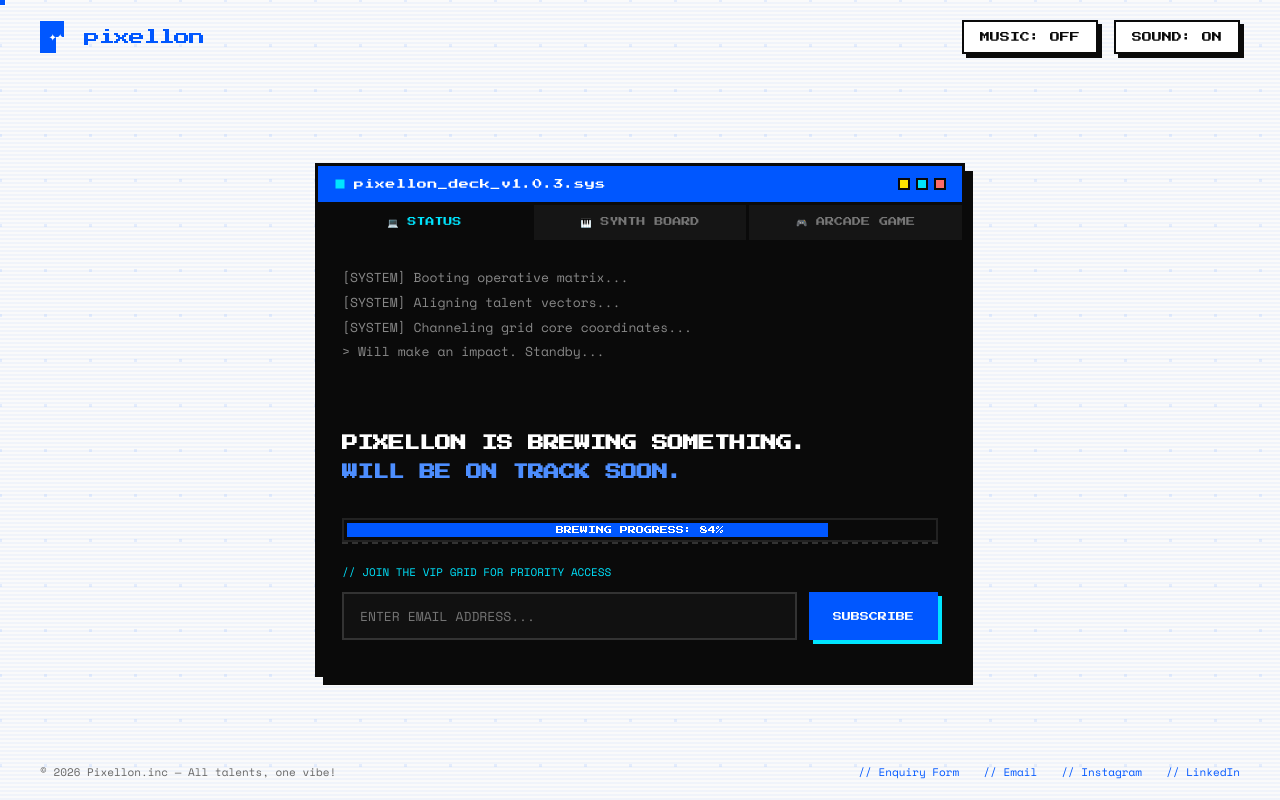
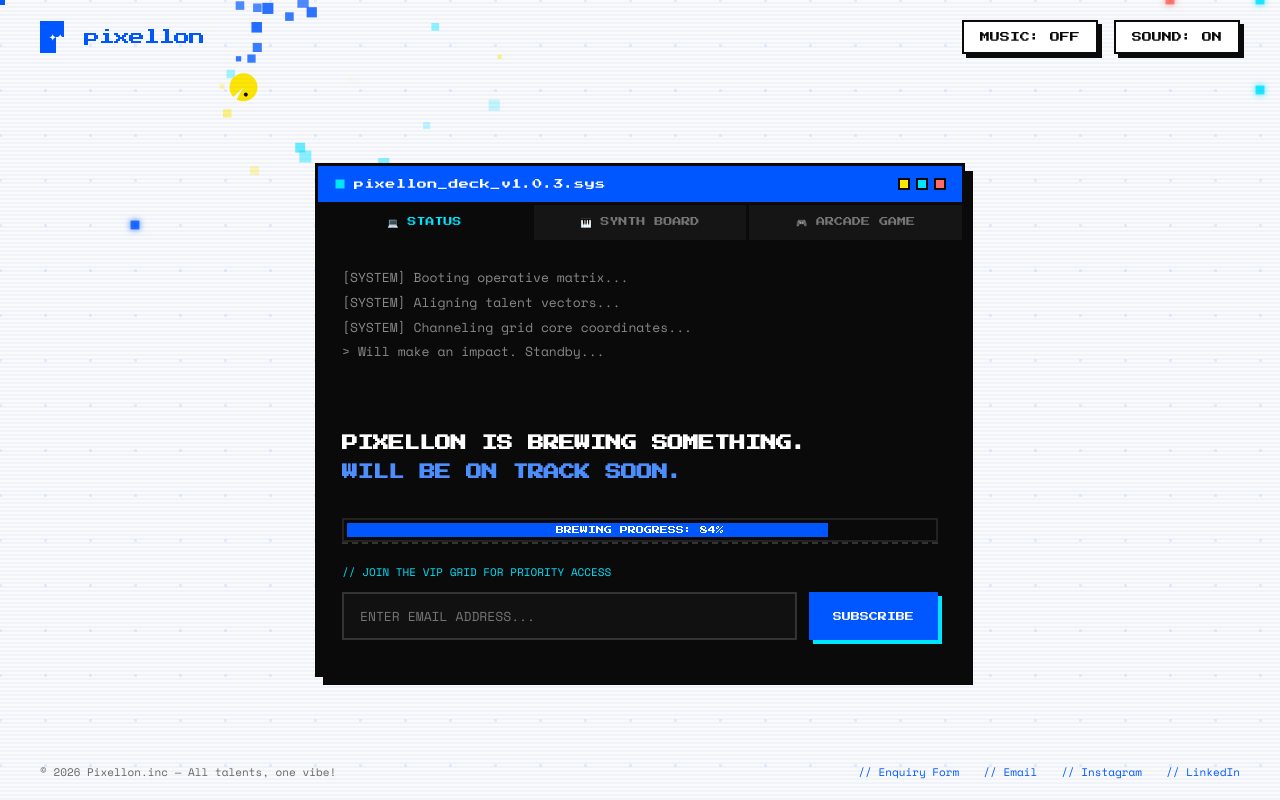
Before and after one commit to ayushraj16/pixellon.in, a plain HTML site: page index.html in a window 1280 px wide. Drawn offline with nearby package versions, Linux system fonts and the light colour scheme.

Commit message:
new update - ui change -interactive game added

```diff
--- a/index.html
+++ b/index.html
@@ -1110,6 +1110,122 @@
       }
     }
 
+    // -------------------------------------------------------------------------
+    // PIXEL EATER & BOXES (BACKGROUND INTERACTION)
+    // -------------------------------------------------------------------------
+    const pixelBoxes = [];
+    const maxPixelBoxes = 6;
+
+    function spawnPixelBox() {
+      if (points.length === 0) return;
+      const p = points[Math.floor(Math.random() * points.length)];
+      const colors = ['#0057FF', '#00E5FF', '#FFE600', '#FF3B30'];
+      pixelBoxes.push({
+        x: p.ox,
+        y: p.oy,
+        size: 8,
+        color: colors[Math.floor(Math.random() * colors.length)],
+        alpha: 0,
+        scale: 0
+      });
+    }
+
+    class PixelEater {
+      constructor() {
+        this.x = window.innerWidth / 2;
+        this.y = window.innerHeight / 2;
+        this.speed = 3.5;
+        this.size = 14;
+        this.angle = 0;
+        this.mouthAngle = 0;
+        this.mouthSpeed = 0.15;
+        this.mouthMax = 0.4;
+        this.mouthDir = 1;
+        this.currentTarget = null;
+      }
+
+      update() {
+        if (!this.currentTarget || !pixelBoxes.includes(this.currentTarget)) {
+          this.currentTarget = null;
+          let minDistance = Infinity;
+          pixelBoxes.forEach(box => {
+            const dist = Math.hypot(box.x - this.x, box.y - this.y);
+            if (dist < minDistance) {
+              minDistance = dist;
+              this.currentTarget = box;
+            }
+          });
+        }
+
+        if (this.currentTarget) {
+          const target = this.currentTarget;
+          const dx = target.x - this.x;
+          const dy = target.y - this.y;
+          const dist = Math.hypot(dx, dy);
+
+          if (dist > 6) {
+            this.x += (dx / dist) * this.speed;
+            this.y += (dy / dist) * this.speed;
+            this.angle = Math.atan2(dy, dx);
+
+            this.mouthAngle += this.mouthSpeed * this.mouthDir;
+            if (this.mouthAngle >= this.mouthMax || this.mouthAngle <= 0) {
+              this.mouthDir *= -1;
+            }
+          } else {
+            // Eat!
+            spawnExplosion(target.x, target.y, 15, target.color);
+            const index = pixelBoxes.indexOf(target);
+            if (index > -1) {
+              pixelBoxes.splice(index, 1);
+            }
+            this.currentTarget = null;
+            spawnPixelBox();
+          }
+        } else {
+          this.x += Math.cos(this.angle) * (this.speed * 0.5);
+          this.y += Math.sin(this.angle) * (this.speed * 0.5);
+          if (Math.random() < 0.02) {
+            this.angle += (Math.random() - 0.5) * Math.PI;
+          }
+          this.x = Math.max(20, Math.min(window.innerWidth - 20, this.x));
+          this.y = Math.max(20, Math.min(window.innerHeight - 20, this.y));
+        }
+      }
+
+      draw() {
+        ctx.save();
+        ctx.translate(this.x, this.y);
+        ctx.rotate(this.angle);
+
+        // Pac-Man body
+        ctx.fillStyle = '#FFE600';
+        ctx.beginPath();
+        ctx.arc(0, 0, this.size, this.mouthAngle, Math.PI * 2 - this.mouthAngle);
+        ctx.lineTo(0, 0);
+        ctx.closePath();
+        ctx.fill();
+
+        // Eye
+        ctx.fillStyle = '#0A0A0A';
+        ctx.beginPath();
+        ctx.arc(this.size * 0.3, -this.size * 0.45, 2, 0, Math.PI * 2);
+        ctx.fill();
+
+        ctx.restore();
+      }
+    }
+
+    let bgEater = null;
+
+    function initBgEater() {
+      pixelBoxes.length = 0;
+      for (let i = 0; i < maxPixelBoxes; i++) {
+        spawnPixelBox();
+      }
+      bgEater = new PixelEater();
+    }
+
     function animateBg() {
       ctx.fillStyle = '#FAFAFA';
       ctx.fillRect(0, 0, width, height);
@@ -1186,10 +1302,32 @@
         if (particles[i].alpha <= 0) particles.splice(i, 1);
       }
 
+      // Update and draw Pixel Boxes
+      pixelBoxes.forEach(box => {
+        if (box.alpha < 1) box.alpha += 0.05;
+        if (box.scale < 1) box.scale += 0.1;
+
+        ctx.save();
+        ctx.globalAlpha = box.alpha * 0.8;
+        ctx.fillStyle = box.color;
+        ctx.shadowColor = box.color;
+        ctx.shadowBlur = 6;
+        const currentSize = box.size * box.scale;
+        ctx.fillRect(box.x - currentSize / 2, box.y - currentSize / 2, currentSize, currentSize);
+        ctx.restore();
+      });
+
+      // Update and draw Pixel Eater
+      if (bgEater) {
+        bgEater.update();
+        bgEater.draw();
+      }
+
       requestAnimationFrame(animateBg);
     }
 
     initCanvas();
+    initBgEater();
     animateBg();
 
     // -------------------------------------------------------------------------
```
